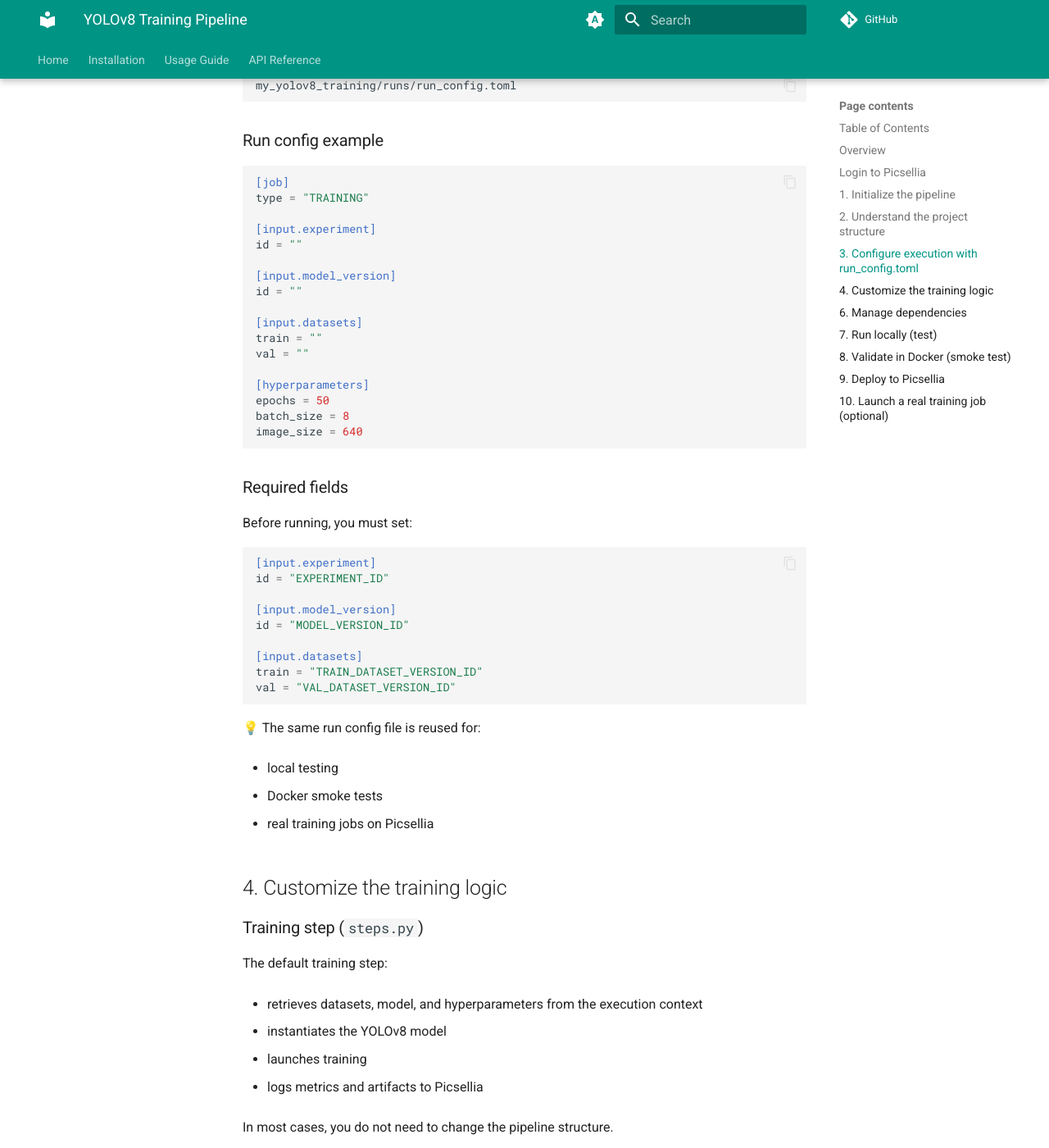
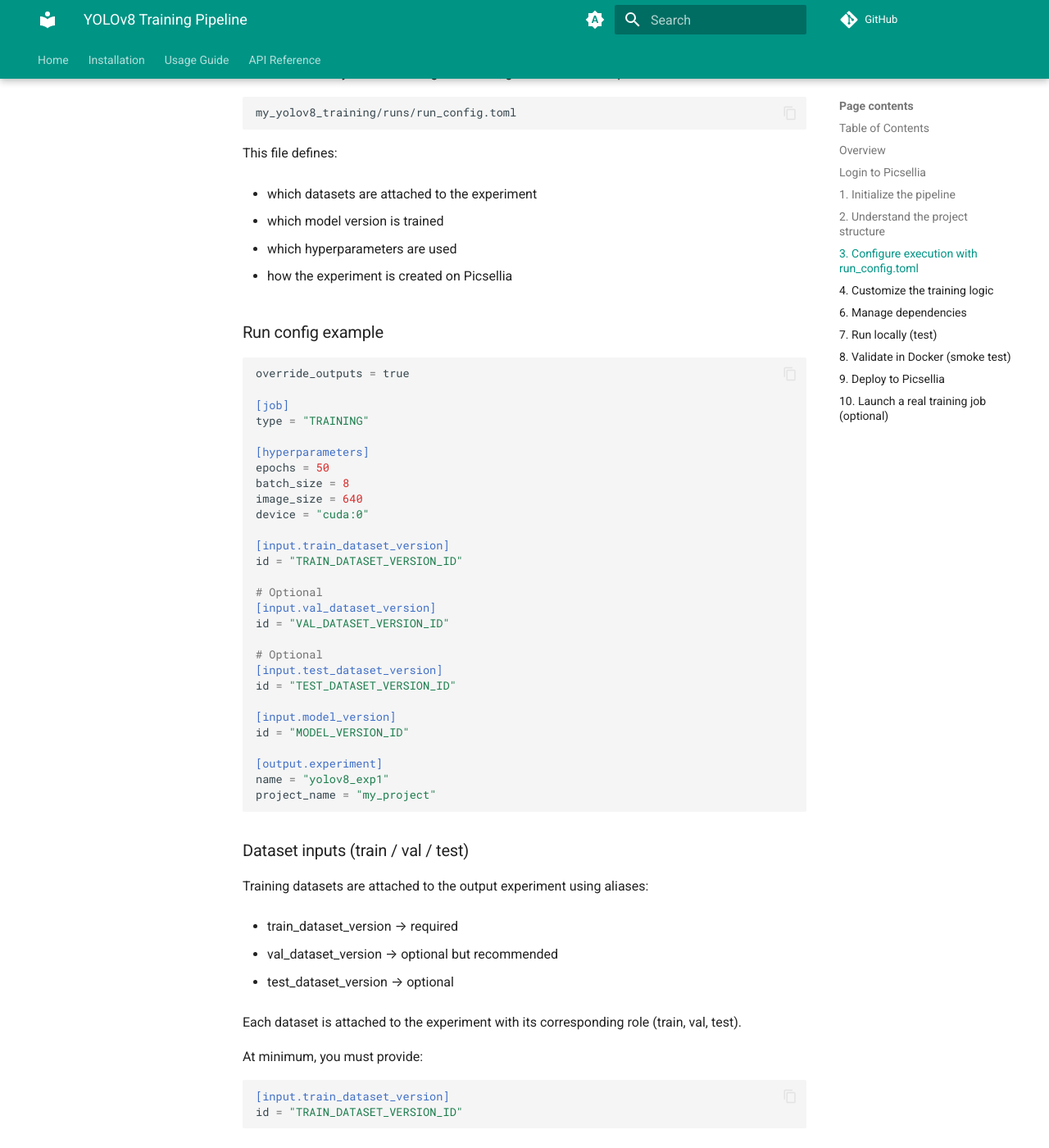
Before and after one commit to picselliahq/picsellia-cv-engine, an MkDocs documentation site: the page built from docs/usage/training/yolov8.md, in a window 1280 px wide and 1400 px high, scrolled down 2661 px. Shown: the whole window at 82% size. Built offline with MkDocs 1.6.1 and Material for MkDocs 9.7.7, drawn with Linux system fonts in a browser that asks for light colours; comment, search, counter and statistics services are not loaded; some of the changed text lies outside the part shown.

Commit message:
feat: improve docs

````diff
--- a/docs/usage/training/yolov8.md
+++ b/docs/usage/training/yolov8.md
@@ -21,6 +21,7 @@
 ### Configure before running
 - [Configure execution with `run_config.toml`](#3-configure-execution-with-run_configtoml)
   - [Run config example](#run-config-example)
+  - [Dataset inputs (train / val / test)](#dataset-inputs-train--val--test)
   - [Required fields](#required-fields)
 
 ### Implement your logic
@@ -105,26 +106,66 @@
 my_yolov8_training/runs/run_config.toml
 ```
 
+This file defines:
+
+- which datasets are attached to the experiment
+
+- which model version is trained
+
+- which hyperparameters are used
+
+- how the experiment is created on Picsellia
+
 ### Run config example
 
 ```toml
+override_outputs = true
+
 [job]
 type = "TRAINING"
-
-[input.experiment]
-id = ""
-
-[input.model_version]
-id = ""
-
-[input.datasets]
-train = ""
-val = ""
 
 [hyperparameters]
 epochs = 50
 batch_size = 8
 image_size = 640
+device = "cuda:0"
+
+[input.train_dataset_version]
+id = "TRAIN_DATASET_VERSION_ID"
+
+# Optional
+[input.val_dataset_version]
+id = "VAL_DATASET_VERSION_ID"
+
+# Optional
+[input.test_dataset_version]
+id = "TEST_DATASET_VERSION_ID"
+
+[input.model_version]
+id = "MODEL_VERSION_ID"
+
+[output.experiment]
+name = "yolov8_exp1"
+project_name = "my_project"
+```
+
+### Dataset inputs (train / val / test)
+
+Training datasets are attached to the output experiment using aliases:
+
+- train_dataset_version → required
+
+- val_dataset_version → optional but recommended
+
+- test_dataset_version → optional
+
+Each dataset is attached to the experiment with its corresponding role (train, val, test).
+
+At minimum, you must provide:
+
+```toml
+[input.train_dataset_version]
+id = "TRAIN_DATASET_VERSION_ID"
 ```
 
 ### Required fields
@@ -132,16 +173,18 @@
 Before running, you must set:
 
 ```toml
-[input.experiment]
-id = "EXPERIMENT_ID"
+[input.train_dataset_version]
+id = "TRAIN_DATASET_VERSION_ID"
 
 [input.model_version]
 id = "MODEL_VERSION_ID"
 
-[input.datasets]
-train = "TRAIN_DATASET_VERSION_ID"
-val = "VAL_DATASET_VERSION_ID"
+[output.experiment]
+name = "experiment_name"
+project_name = "project_name"
 ```
+
+Hyperparameters are optional and default to the values defined in utils/parameters.py.
 
 💡 The same run config file is reused for:
 
````
